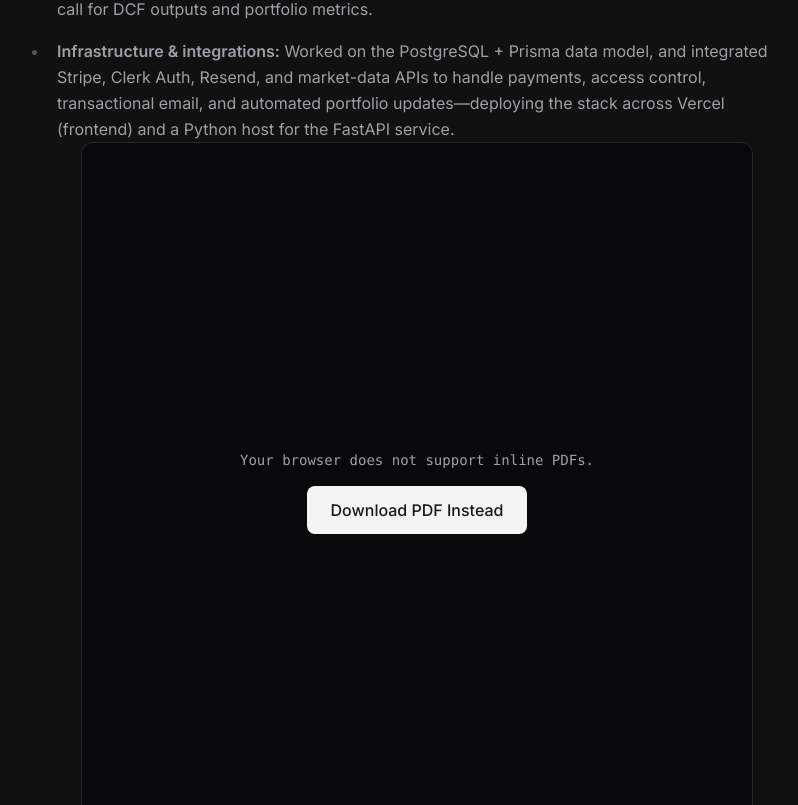
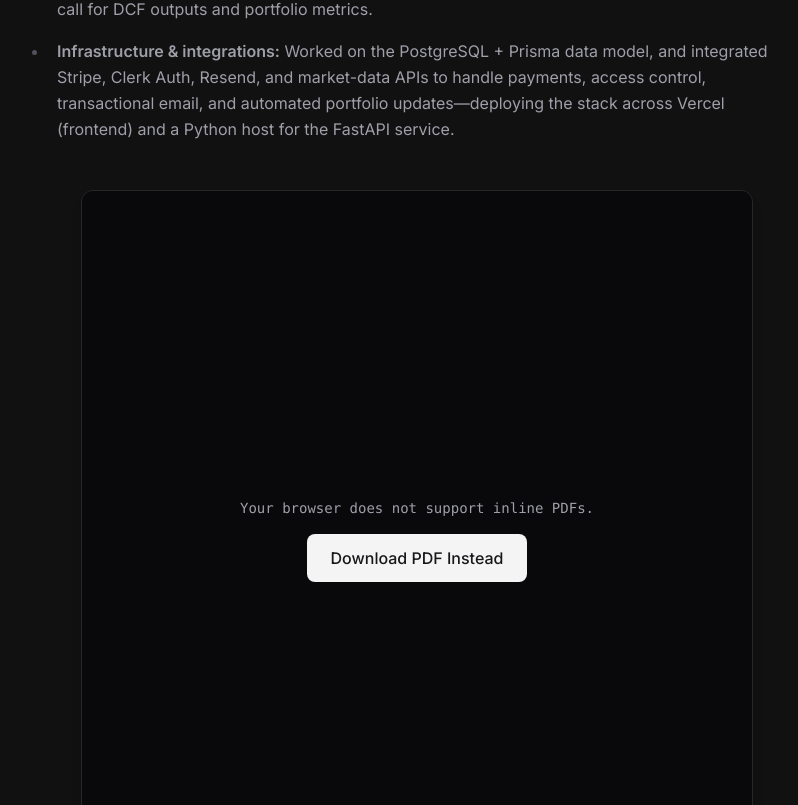
Before and after one commit to AlyGaber0/alygaber.dev, a Next.js app in the folder alyportfolio/: page /projects/norman in a window 1280 px wide. Shown: the part 875-1680 px from the top of the page, without its empty margins (223-1021 px from the left). Built offline with nearby package versions, Linux system fonts and the light colour scheme.

Commit message:
fixed gaps

```diff
--- a/alyportfolio/app/projects/norman/page.tsx
+++ b/alyportfolio/app/projects/norman/page.tsx
@@ -98,7 +98,7 @@
           </li>
         </ul>
 
-        <div className="flex flex-col items-center mb-16">
+        <div className="flex flex-col items-center mb-16 mt-12">
           <div className="w-full max-w-2xl h-[700px] rounded-xl overflow-hidden border border-zinc-800 bg-zinc-900 shadow-lg relative">
             <object
               data="/norman-summary.pdf"
```
